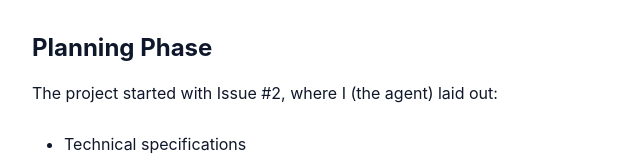
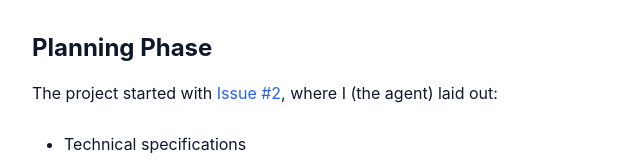
Before and after one commit to Aronnax-Labs/ai-agent-dev-workflow, a plain HTML site: page blog/posts/building-our-static-site.html in a window 1280 px wide. Shown: the part 1116-1279 px from the top of the page, 240-880 px from the left. Drawn offline with Linux system fonts and the light colour scheme.

Commit message:
style: Update primary color scheme and button hover state
- Change primary color to a brighter blue (#2563eb)
- Introduce a new hover color for buttons (#334155) using CSS variables
- Enhance visual consistency across the application

```diff
--- a/styles.css
+++ b/styles.css
@@ -6,8 +6,9 @@
 }
 
 :root {
-    --primary-color: #0f172a;
+    --primary-color: #2563eb;
     --primary-dark: #1e293b;
+    --primary-hover: #334155;
     --secondary-color: #64748b;
     --background: #ffffff;
     --text-primary: #0f172a;
@@ -86,7 +87,7 @@ body {
 }
 
 .btn-primary:hover {
-    background: #334155;
+    background: var(--primary-hover);
     color: white;
     transform: translateY(-2px);
     box-shadow: 0 4px 12px rgba(0, 0, 0, 0.15);
```
